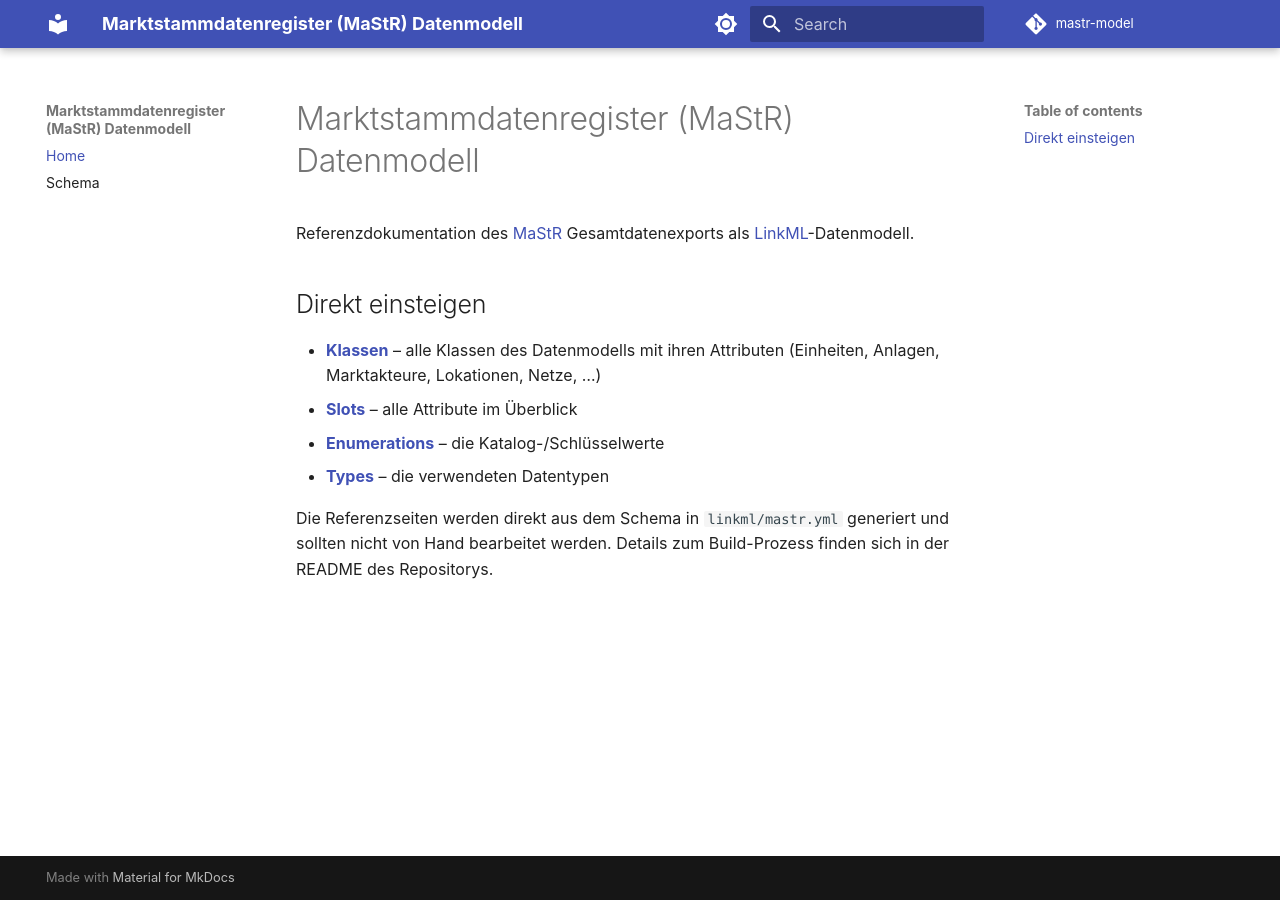
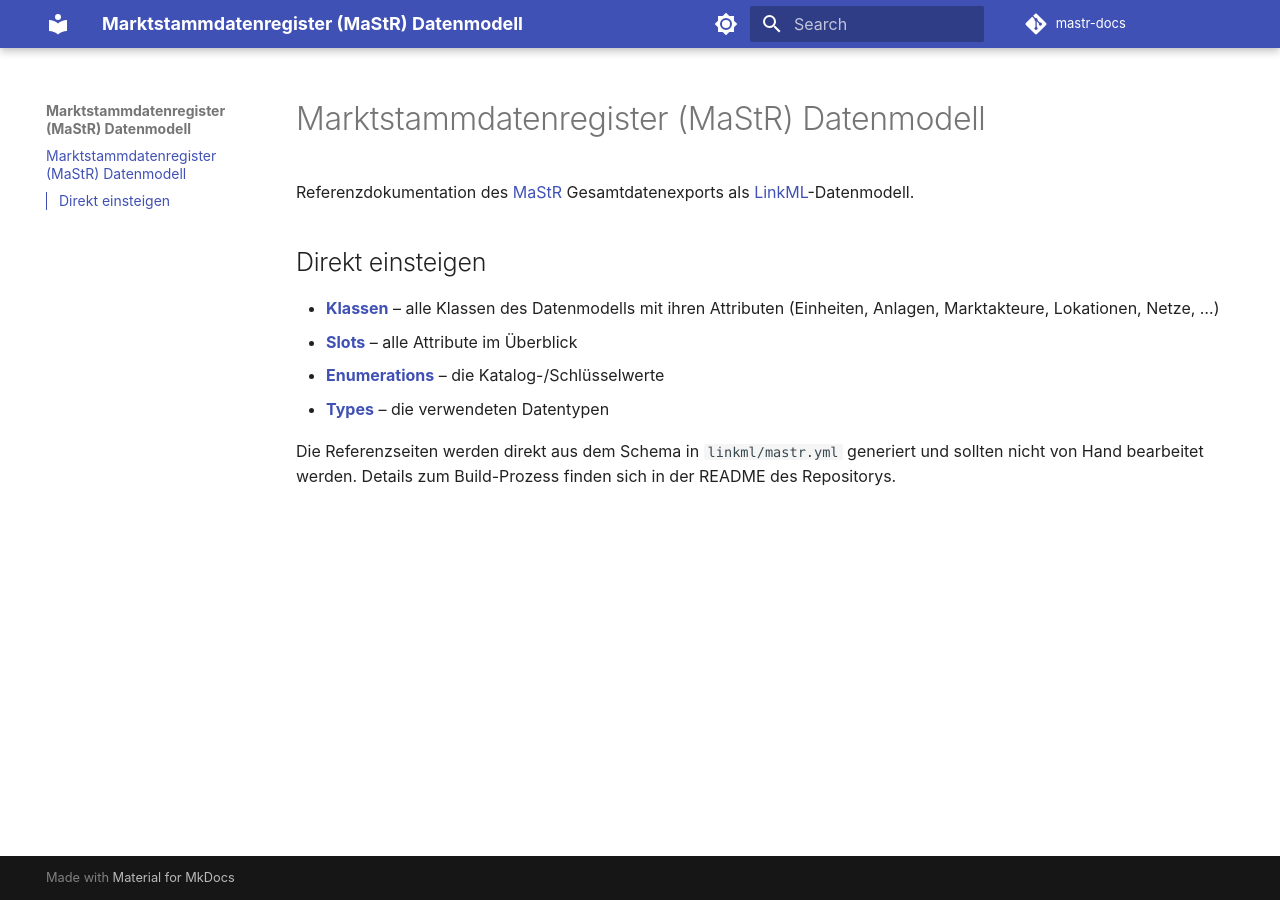
Before and after one commit to FlorianK13/mastr-model, an MkDocs documentation site: the page built from docs/index.md, in a window 1280 px wide. Built offline with MkDocs 1.6.1 and Material for MkDocs 9.7.7, drawn with Linux system fonts in a browser that asks for light colours; comment, search, counter and statistics services are not loaded.

Commit message:
update mkdocs config
more space for actual data docs, and some config changes

```diff
--- a/mkdocs.yml
+++ b/mkdocs.yml
@@ -1,13 +1,8 @@
 site_name: Marktstammdatenregister (MaStR) Datenmodell
-site_description: LinkML-Datenmodell des Marktstammdatenregister (MaStR) Gesamtdatenexports
+site_description: Dokumentation des Marktstammdatenregister Datenmodells
 docs_dir: docs
-repo_name: mastr-model
+repo_name: mastr-docs
 repo_url: https://github.com/OpenEnergyPlatform/mastr-docs
-
-
-nav:
-  - Home: index.md
-  - Schema: schema/index.md
 
 
 theme:
@@ -34,13 +29,14 @@
     - search.suggest
     - search.highlight
     - content.code.copy
+    - toc.integrate
 
 markdown_extensions:
-  - admonition
   - tables
   - attr_list
   - md_in_html
-  - pymdownx.details
+  - toc:
+      toc_depth: 2-3
   - pymdownx.superfences:
       custom_fences:
         - name: mermaid
```
